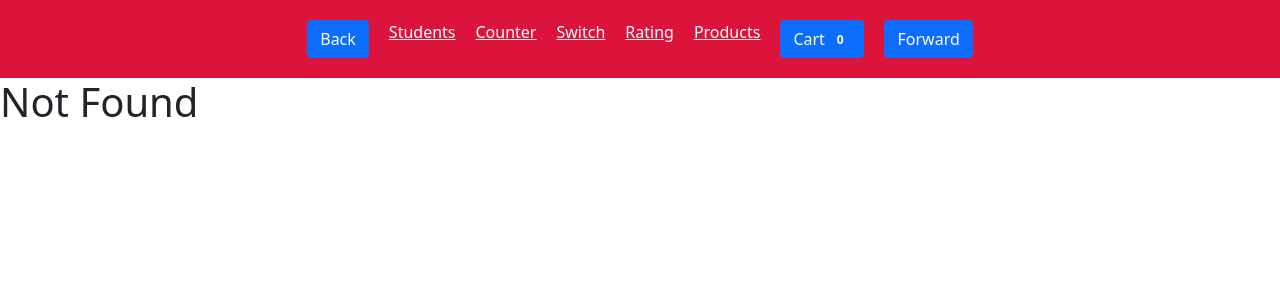
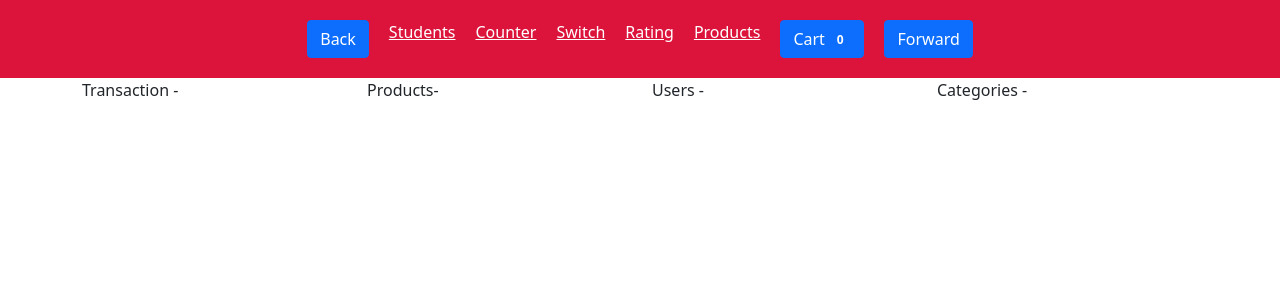
Before and after one commit to nikita8847/react815, a React (Vite) app: page /dashboard in a window 1280 px wide. Before the commit this address had no page. Shown: the top 300 px of the page. Built offline with nearby package versions, Linux system fonts and the light colour scheme; no server answers.

Commit message:
Dashboard start

```diff
--- a/package.json
+++ b/package.json
@@ -10,9 +10,11 @@
   "dependencies": {
     "axios": "^0.27.2",
     "bootstrap": "^5.1.3",
+    "chart.js": "^3.7.1",
     "query-string": "^7.1.1",
     "react": "^18.0.0",
     "react-bootstrap": "^2.3.1",
+    "react-chartjs-2": "^4.1.0",
     "react-dom": "^18.0.0",
     "react-icons": "^4.3.1",
     "react-router-dom": "^6.3.0",
--- a/src/App.jsx
+++ b/src/App.jsx
@@ -13,6 +13,51 @@ import Page404 from "./components/Page404";
 import Navbar from "./components/navbar/Navbar";
 import Products from "./components/products/Products";
 import ProductForm from "./components/products/ProductForm";
+import { Line, Bar } from "react-chartjs-2";
+import {
+  Chart as ChartJS,
+  CategoryScale,
+  LinearScale,
+  PointElement,
+  LineElement,
+  Title,
+  Tooltip,
+  Legend,
+} from "chart.js";
+import Dashboard from "./screens/Dashboard";
+
+export const data = {
+  labels: ["January", "February", "March", "April", "May", "June", "July"],
+  datasets: [
+    {
+      label: "Dataset 1",
+      data: [3, 43, 45, 7, 86, 86, 86, 12],
+      borderColor: "rgb(255, 99, 132)",
+      backgroundColor: "rgba(255, 99, 132, 0.5)",
+    },
+    {
+      label: "Dataset 2",
+      data: [30, 4, 45, 7, 8, 86, 86, 10],
+      borderColor: "rgb(53, 162, 235)",
+      backgroundColor: "rgba(53, 162, 235, 0.5)",
+    },
+    {
+      label: "Dataset 3",
+      data: [30, 40, 450, 7, 8, 86, 86, 10],
+      borderColor: "rgb(53, 162, 235)",
+      backgroundColor: "rgba(53, 162, 235, 0.5)",
+    },
+  ],
+};
+ChartJS.register(
+  CategoryScale,
+  LinearScale,
+  PointElement,
+  LineElement,
+  Title,
+  Tooltip,
+  Legend,
+);
 
 export const CartContext = React.createContext();
 
@@ -27,6 +72,7 @@ function App() {
         <Routes>
           <Route path="/rating" element={<Rating />} />
           <Route path="/counter" element={<Counter />} />
+          <Route path="/dashboard" element={<Dashboard />} />
           <Route path="/switch" element={<Switch />} />
           <Route path="/products">
             <Route index element={<Products />} />
--- /dev/null
+++ b/src/screens/Dashboard.jsx
@@ -0,0 +1,34 @@
+import React, { useEffect, useState } from "react";
+import { Container, Row, Col } from "react-bootstrap";
+import { http } from "../config/axiosConfig";
+
+function Dashboard() {
+  const [dashboardData, setDashboardData] = useState(null);
+  useEffect(() => {
+    http("/dashboard").then(res => setDashboardData(res.data));
+  }, []);
+  console.log(dashboardData);
+
+  return (
+    <div>
+      <Container>
+        <Row>
+          <Col lg={3} xs={12}>
+            Transaction - {dashboardData?.transactions}
+          </Col>
+          <Col lg={3} xs={12}>
+            Products- {dashboardData?.products}
+          </Col>
+          <Col lg={3} xs={12}>
+            Users - {dashboardData?.users}
+          </Col>
+          <Col lg={3} xs={12}>
+            Categories - {dashboardData?.categories}
+          </Col>
+        </Row>
+      </Container>
+    </div>
+  );
+}
+
+export default Dashboard;
```
Also changed, not shown: 1 other file (tests, documents, lock files or other folders).
